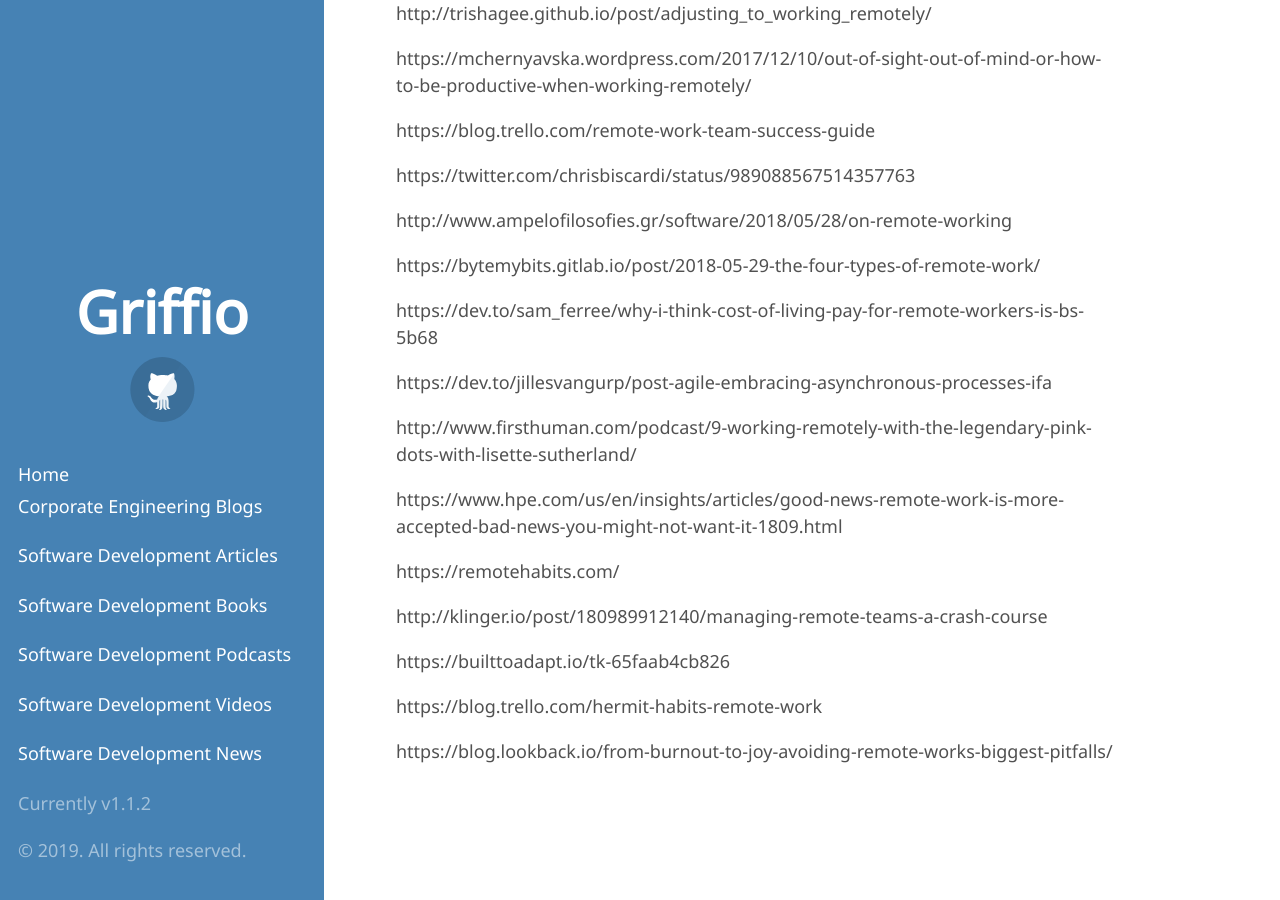
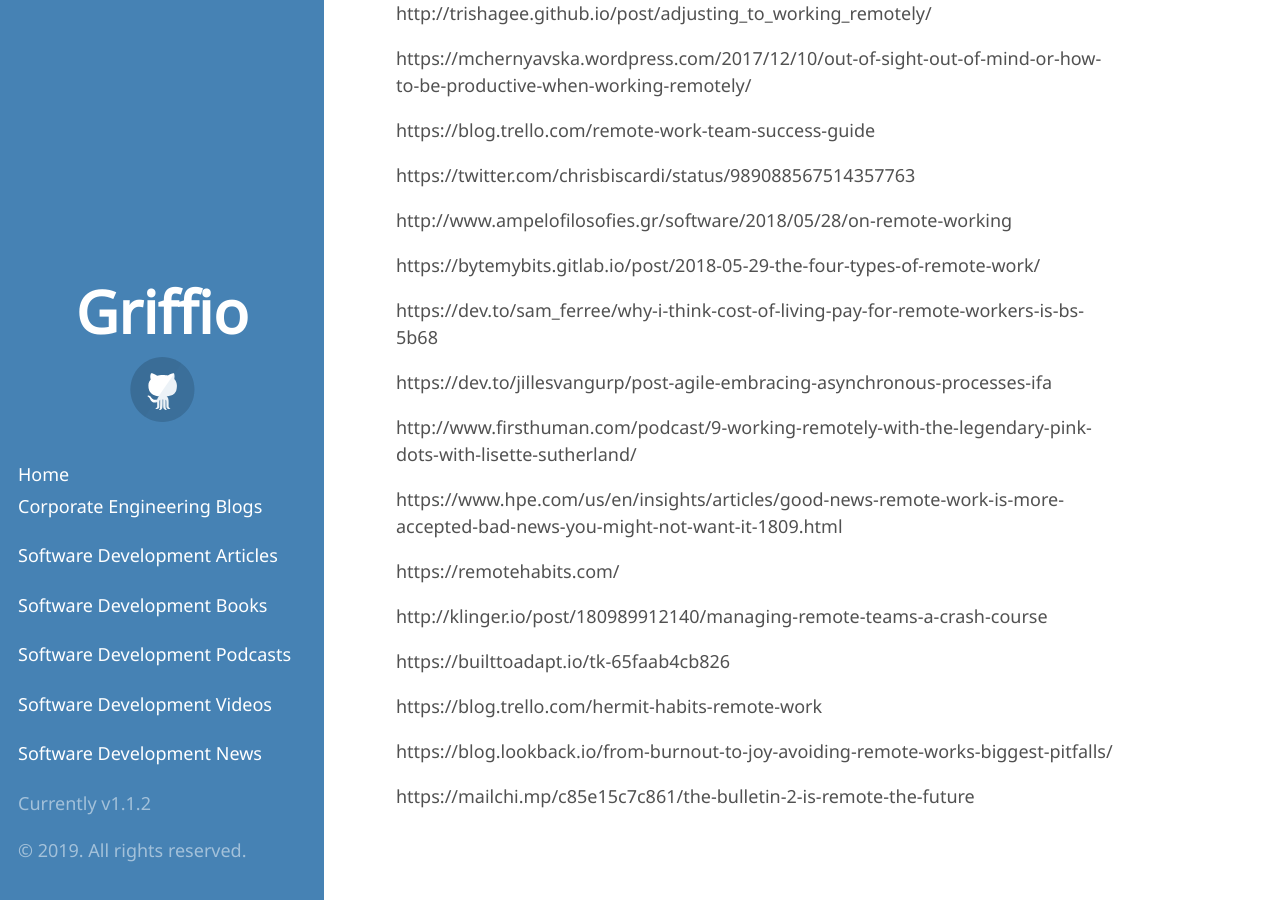
Before and after one commit to griffio/griffio.github.io, a Jekyll site: the page built from distributed_and_remote.md, in a window 1280 px wide and 900 px high, scrolled down 7623 px. Built offline with Jekyll 4.4.1, drawn with Linux system fonts in a browser that asks for light colours; some web fonts are replaced; our own code applies the rules of GitHub Pages for plain Markdown files; some of the changed lines change nothing that is shown.

Commit message:
Update distributed_and_remote.md

```diff
--- a/distributed_and_remote.md
+++ b/distributed_and_remote.md
@@ -311,3 +311,5 @@
 https://blog.trello.com/hermit-habits-remote-work
 
 https://blog.lookback.io/from-burnout-to-joy-avoiding-remote-works-biggest-pitfalls/
+
+https://mailchi.mp/c85e15c7c861/the-bulletin-2-is-remote-the-future
```
